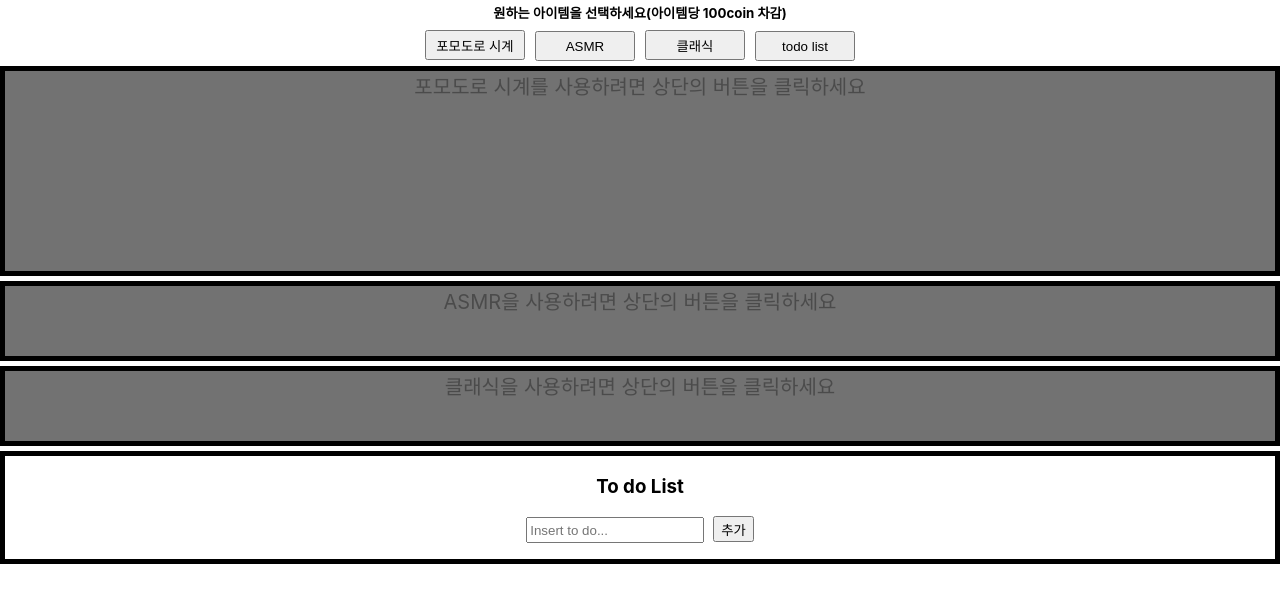
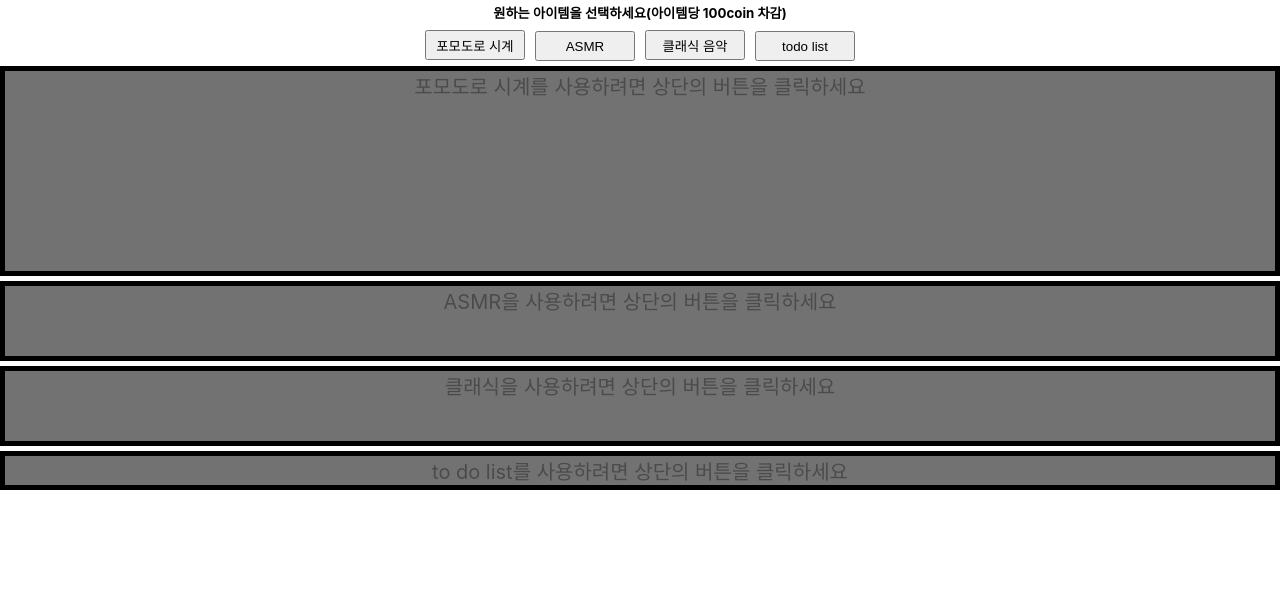
Before and after one commit to rlacksals96/capstone1_front_item_component, a React (Create React App) app: page / in a window 1280 px wide. Shown: the top 602 px of the page. Built offline with nearby package versions, Linux system fonts and the light colour scheme.

Commit message:
edit:set default btn status true

```diff
--- a/src/App.js
+++ b/src/App.js
@@ -6,26 +6,32 @@ function App() {
     const [isClock,setIsClock]=useState(true);
     const [isAsmr,setIsAsmr]=useState(true);
     const[isClassic,setIsClassic]=useState(true);
-    const [isTodoList,setIsTodoList]=useState(false);
+    const [isTodoList,setIsTodoList]=useState(true);
     const handleClock=()=>{
+        alert("clock을 구입하였습니다. 100 coin 차감됩니다")
         setIsClock(!isClock)
     }
     const handleAsmr=()=>{
+        alert("ASMR을 구입하였습니다. 100 coin 차감됩니다")
         setIsAsmr(!isAsmr)
     }
     const handleClassic=()=>{
+        alert("classic 음악을 구입하였습니다. 100 coin 차감됩니다")
         setIsClassic(!isClassic)
     }
     const handleTodoList=()=>{
+        alert("todo list를 구입하였습니다. 100 coin 차감됩니다")
         setIsTodoList(!isTodoList)
     }
   return (
     <div className="App">
+        {/*{window.moveTo(0,-1)}*/}
+        {/*{window.resizeTo(500,1000)}*/}
         <div className="btn_bar">
             <h5 id="select_text">원하는 아이템을 선택하세요(아이템당 100coin 차감)</h5>
             <button className="btn_style" onClick={handleClock}>포모도로 시계</button>
             <button className="btn_style" onClick={handleAsmr}>ASMR</button>
-            <button className="btn_style" onClick={handleClassic}>클래식</button>
+            <button className="btn_style" onClick={handleClassic}>클래식 음악</button>
             <button className="btn_style" onClick={handleTodoList}>todo list</button>
 
         </div>
```
Also changed, not shown: 2 other files (tests, documents, lock files or other folders).
